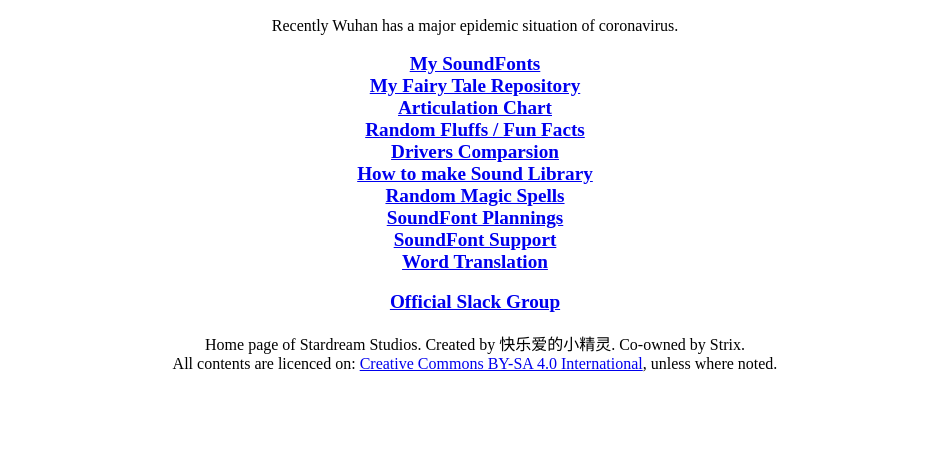
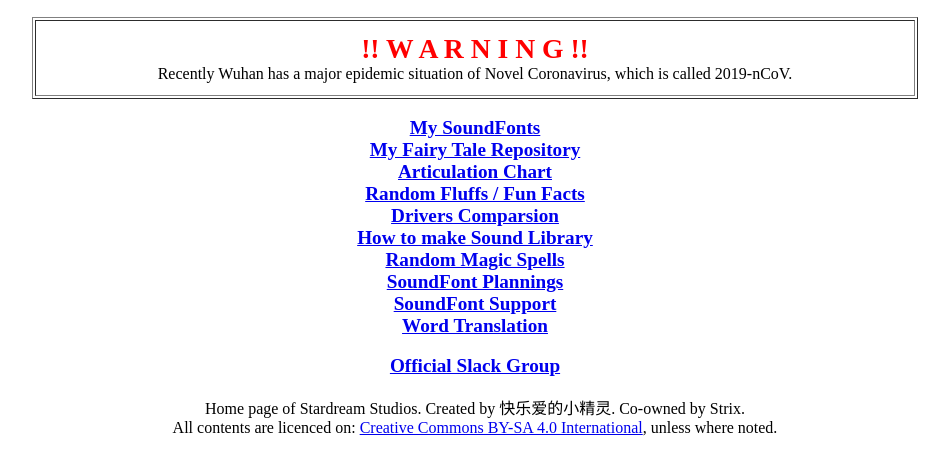
Before and after one commit to LoveBodhi/LoveBodhi.github.io, a plain HTML site: page index.html in a window 1280 px wide. Shown: the part 38-512 px from the top of the page, without its empty margins (165-1114 px from the left). Drawn offline with Linux system fonts and the light colour scheme.

Commit message:
Update index.html

```diff
--- a/index.html
+++ b/index.html
@@ -6,7 +6,11 @@
 
 
 
+
+
   <meta content="text/html; charset=ISO-8859-1" http-equiv="content-type">
+
+
 
 
 
@@ -19,14 +23,19 @@
 
 
 
+
 <div style="text-align: center; font-family: &#38463;&#37324;&#24052;&#24052;&#26222;&#24800;&#20307;;">
 <h2>Stardream Studios</h2>
+<table style="text-align: left; margin-left: auto; margin-right: auto; width: 886px; height: 82px;" border="1" cellpadding="2" cellspacing="2">
+  <tbody>
+    <tr>
+      <td style="text-align: center;"><big><big><big><span style="font-weight: bold; color: rgb(255, 0, 0);">!! W A R N I N G !!</span></big></big></big><br>
+Recently Wuhan has a major epidemic situation of Novel Coronavirus, which is called 2019-nCoV.</td>
+    </tr>
+  </tbody>
+</table>
+<br>
 
-
-Recently Wuhan has a major epidemic situation of coronavirus.<br>
-
-
-<br>
 
 
 
@@ -34,7 +43,9 @@
 
 
 
+
 <a href="Downloads.html">My Fairy Tale Repository</a><br>
+
 
 
 
@@ -42,7 +53,9 @@
 
 
 
+
 <a href="RandomFluffs.html">Random Fluffs / Fun Facts</a><br>
+
 
 
 
@@ -50,7 +63,9 @@
 
 
 
+
 <a href="SLMake.html">How to make Sound Library</a><br>
+
 
 
 
@@ -58,7 +73,9 @@
 
 
 
+
 <a href="SFPlannings.html">SoundFont Plannings</a><br>
+
 
 
 
@@ -66,7 +83,9 @@
 
 
 
+
 <a href="WordTranslation.html">Word Translation</a><br>
+
 
 
 
@@ -75,8 +94,10 @@
 
 
 
+
 <big><a style="font-weight: bold;" href="https://join.slack.com/t/stardreamstudios/shared_invite/enQtODg1NjM4MDY5MzI4LTkyYjg2MDExYmEyODlhOTg5NjdmYmU2Y2QxY2I4OGRlM2NjNDJhYThlNTA3ZDFjYzk2YzlkNjBiYjA4MzY0ZTY">Official
 Slack Group</a></big><br>
+
 
 
 
@@ -84,7 +105,9 @@
 
 
 
+
 Home page of Stardream Studios. Created by &#24555;&#20048;&#29233;&#30340;&#23567;&#31934;&#28789;. Co-owned by Strix.<br>
+
 
 
 
@@ -93,7 +116,9 @@
 
 
 
+
 <br>
+
 
 
 
```
